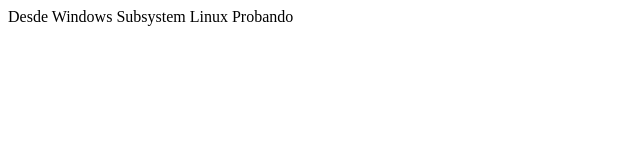
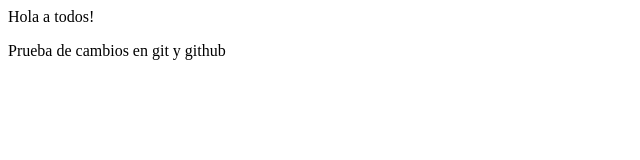
Before and after one commit to anmilet/DemosPreworks, a plain HTML site: page index.html in a window 1280 px wide. Shown: the whole page, without its empty margins (0-640 px from the left). Drawn offline with Linux system fonts and the light colour scheme.

Commit message:
commit con cambiosen body desde visual code

```diff
--- a/index.html
+++ b/index.html
@@ -7,8 +7,8 @@
     <title>Pagina en WSL</title>
 </head>
 <body>
-    Desde Windows Subsystem Linux
-    Probando
+    Hola a todos!
+   <p>Prueba de cambios en git y github</p>
 
 </body>
 </html>
```
